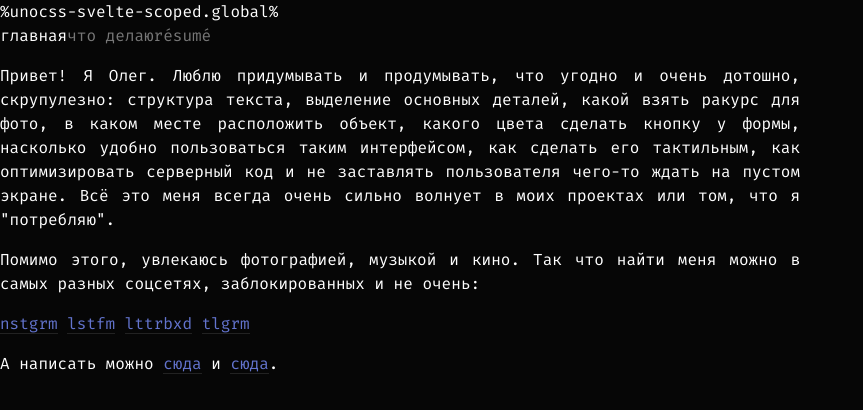
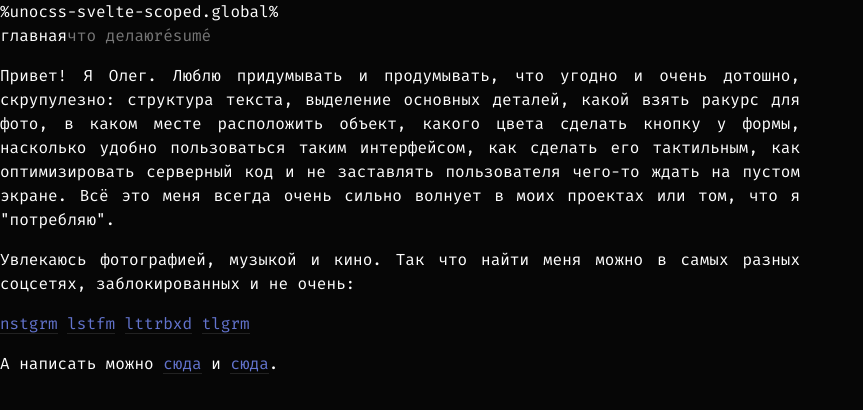
Before and after one commit to aksiere/shrptn, a SvelteKit app: page / in a window 1280 px wide. Shown: the top 410 px of the page, without its empty margins (0-863 px from the left). Built offline with nearby package versions, Linux system fonts and the light colour scheme.

Commit message:
Update +page.svelte

```diff
--- a/src/routes/(stuff)/+page.svelte
+++ b/src/routes/(stuff)/+page.svelte
@@ -19,7 +19,7 @@
 	<div class='flex'>
 		<div class='1/1'>
 			<p in:animate={{ y: 10, duration: TRANSITION_DURATION }} style='text-align: justify;'>Привет! Я Олег. Люблю придумывать и продумывать, что угодно и очень дотошно, скрупулезно: структура текста, выделение основных деталей, какой взять ракурс для фото, в каком месте расположить объект, какого цвета сделать кнопку у формы, насколько удобно пользоваться таким интерфейсом, как сделать его тактильным, как оптимизировать серверный код и не заставлять пользователя чего-то ждать на пустом экране. Всё это меня всегда очень сильно волнует в моих проектах или том, что я "потребляю".</p>
-			<p in:animate={{ y: 20, duration: TRANSITION_DURATION }} style='text-align: justify;'>Помимо этого, увлекаюсь фотографией, музыкой и кино. Так что найти меня можно в самых разных соцсетях, заблокированных и не очень:</p>
+			<p in:animate={{ y: 20, duration: TRANSITION_DURATION }} style='text-align: justify;'>Увлекаюсь фотографией, музыкой и кино. Так что найти меня можно в самых разных соцсетях, заблокированных и не очень:</p>
 			<p in:animate={{ y: 30, duration: TRANSITION_DURATION }} style='text-align: justify;'><a target='_blank' href='https://www.instagram.com/shrptn/'>nstgrm</a> <a target='_blank' href='https://www.last.fm/user/aksiere'>lstfm</a> <a target='_blank' href='https://letterboxd.com/aksiere/'>lttrbxd</a> <a target='_blank' href='https://t.me/shrptn'>tlgrm</a></p>
 			<p in:animate={{ y: 40, duration: TRANSITION_DURATION }} style='text-align: justify;'>А написать можно <a href='mailto:yie@tuta.io'>сюда</a> и <a target='_blank' href='https://t.me/shrptn'>сюда</a>.</p>
 		</div>
```
